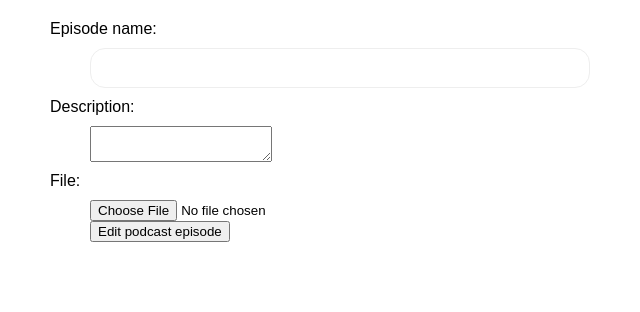
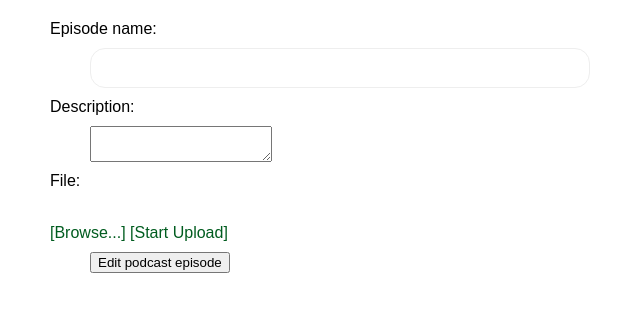
Before and after one commit to alexanderpyoung/binbogami, a Python web app: template binbogami/templates/ep_edit.html in a window 1280 px wide. Shown: the part 144-456 px from the top of the page, without its empty margins (240-880 px from the left). Run offline with Jinja, Linux system fonts and the light colour scheme; the template is opened without the code that fills it, so the values that code supplies are empty; some libraries are stand-ins or nearby versions.

Commit message:
further changes

```diff
--- a/binbogami/templates/ep_edit.html
+++ b/binbogami/templates/ep_edit.html
@@ -1,6 +1,8 @@
 {% extends "layout.html" %}
 {% block head %}
 <script src="{{ url_for('static', filename='js/tinymce/tinymce.min.js') }}">
+</script>
+<script src="{{ url_for('static', filename='js/plupload/plupload.full.min.js') }}">
 </script>
 <script type="text/javascript">
 tinymce.init({
@@ -23,10 +25,59 @@ tinymce.init({
                 <dt>Description:
                 <dd><textarea name="description">{{ cast[3] }}</textarea>
 				<dt>File:
-				<dd><input type="file" size=30 name="castfile">
-                <dd><input type="submit" value="Edit podcast episode">
+				<ul id="filelist"></ul>
+				<br />
+				<div id="container">
+					<a id="browse" href="javascript:;">[Browse...]</a>
+					<a id="start-upload" href="javascript:;">[Start Upload]</a>
+				</div>
+				<input type="hidden" id="file-upload" name="file-upload" value="">
+                <dd><input type="submit" id="submit-button" value="Edit podcast episode">
             </dl>
         </form>
 	</div>
 </div>
+
+<script type="text/javascript">
+var uploader = new plupload.Uploader({
+browse_button: 'browse', // this can be an id of a DOM element or the DOM element itself
+url: '/upload',
+multi_selection: false,
+filters: {
+	mime_types: [
+		{title: "Audio files", extensions: "mp3,ogg,spx,opus"}
+		]
+}
+});
+
+uploader.init();
+
+uploader.bind('FilesAdded', function(up, files) {
+var max_files = 1;
+if (up.files.length > max_files) {
+	up.splice(max_files);
+	window.alert("No more than one file to be uploaded.");
+}
+else {
+var html = '';
+plupload.each(files, function(file) {
+	html += '<li id="' + file.id + '">' + file.name + ' (' + plupload.formatSize(file.size) + ') <b></b></li>';
+});
+document.getElementById('filelist').innerHTML += html;
+}
+});
+uploader.bind('UploadProgress', function(up, file) {
+document.getElementById(file.id).getElementsByTagName('b')[0].innerHTML = '<span>' + file.percent + "%</span>";
+});
+uploader.bind('FileUploaded', function(up, file) {
+document.getElementById("file-upload").value = file.name;
+});
+uploader.bind('UploadComplete', function() {
+document.getElementById("submit-button").disabled = false;
+});
+document.getElementById('start-upload').onclick = function() {
+uploader.start();
+};
+</script>
+
 {% endblock %}
```
Also changed, not shown: binbogami/views/admin.py (+12 -6 lines).
